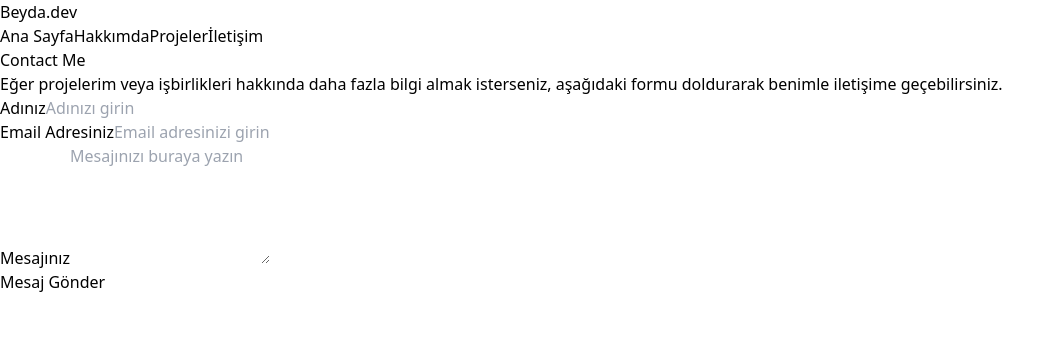
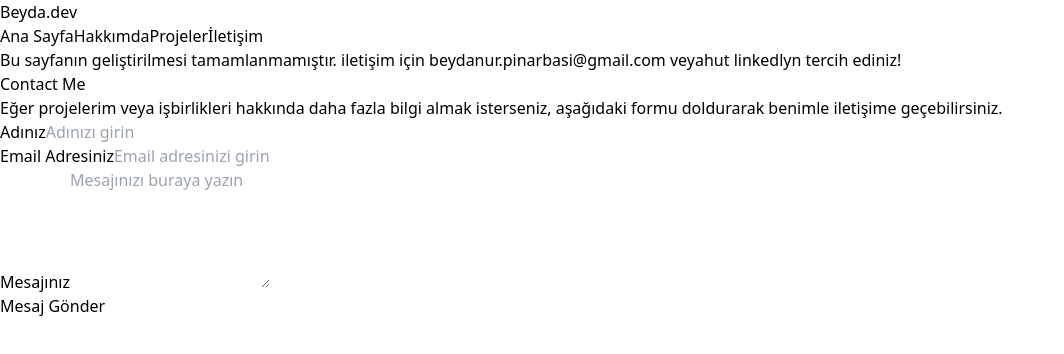
Before and after one commit to BeydaNurPinarbasi/my-portfolio, a Next.js app: page /contact in a window 1280 px wide. Shown: the top 354 px of the page, without its empty margins (0-1064 px from the left). Built offline with nearby package versions, Linux system fonts and the light colour scheme.

Commit message:
Contact update

```diff
--- a/src/app/contact/page.tsx
+++ b/src/app/contact/page.tsx
@@ -15,6 +15,8 @@ const Contact: React.FC = () => {
   return (
     <section id="contact" className="py-12 px-4 bg-gray-100">
       <div className="max-w-6xl mx-auto text-center">
+
+      <p className="text-lg text-gray-700 mb-8"> Bu sayfanın geliştirilmesi tamamlanmamıştır. iletişim için beydanur.pinarbasi@gmail.com veyahut linkedlyn tercih ediniz!</p>
         <h2 className="text-4xl font-bold text-gray-800 mb-6">Contact Me</h2>
         <p className="text-lg text-gray-700 mb-8">
           Eğer projelerim veya işbirlikleri hakkında daha fazla bilgi almak isterseniz, aşağıdaki formu doldurarak benimle iletişime geçebilirsiniz.
```
